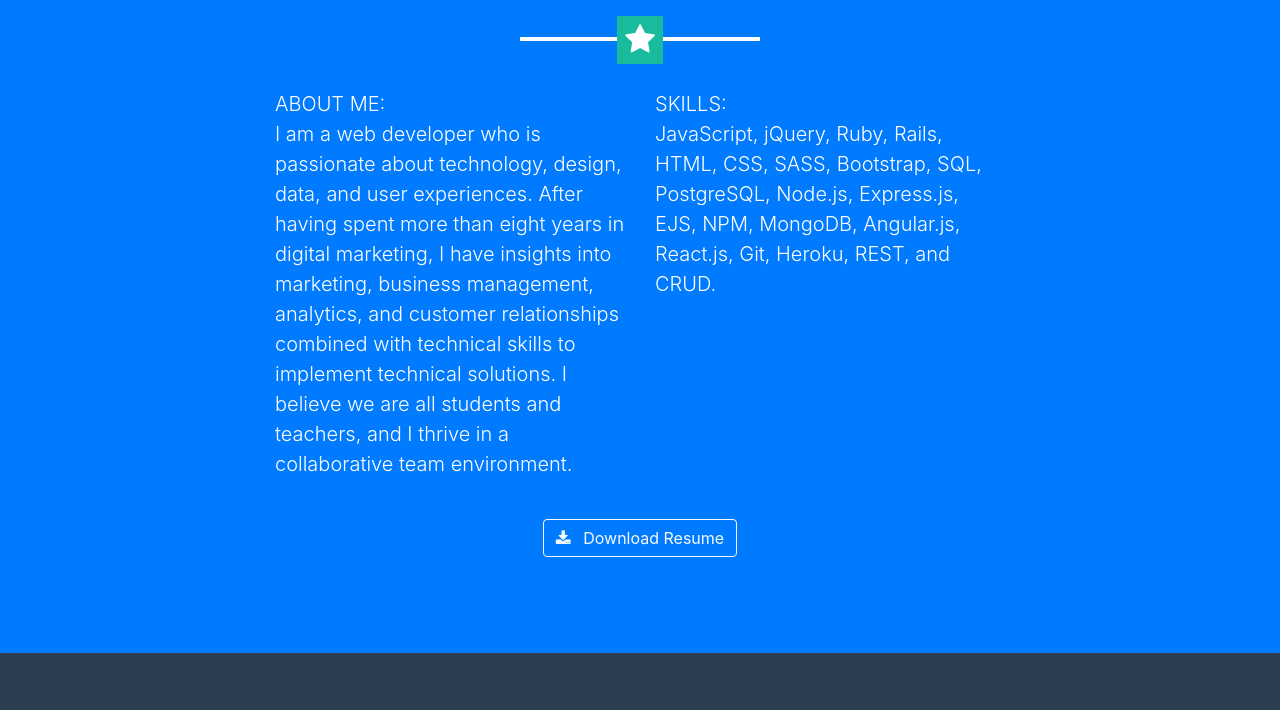
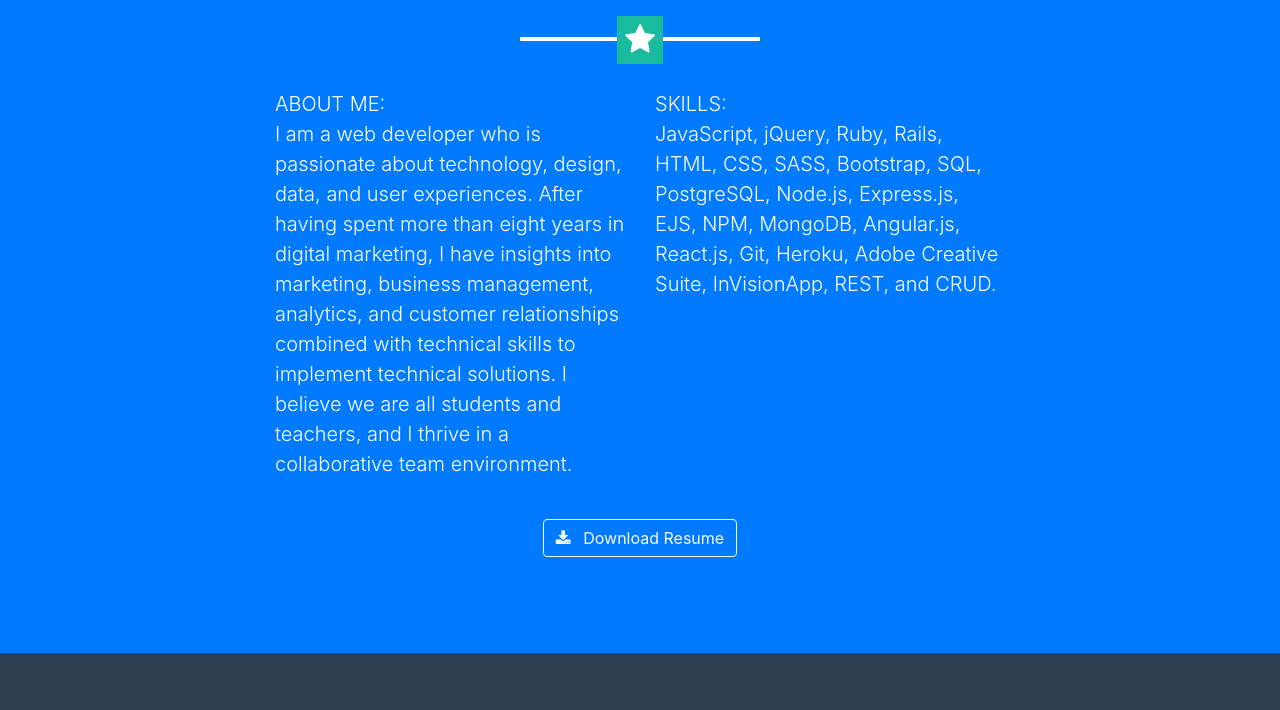
Before and after one commit to draconis79/mandy_tong, a website with bundled scripts: page index.html in a window 1280 px wide. Shown: the part 1502-2212 px from the top of the page. Built offline with nearby package versions, Linux system fonts and the light colour scheme; files whose address does not match are found by name.

Commit message:
Updated skills

```diff
--- a/index.html
+++ b/index.html
@@ -152,7 +152,7 @@
           <div class="col-lg-4 mr-auto">
             <p class="lead">SKILLS:
               <br />
-              JavaScript, jQuery, Ruby, Rails, HTML, CSS, SASS, Bootstrap, SQL, PostgreSQL, Node.js, Express.js, EJS, NPM, MongoDB, Angular.js, React.js, Git, Heroku, REST, and CRUD.</p>
+              JavaScript, jQuery, Ruby, Rails, HTML, CSS, SASS, Bootstrap, SQL, PostgreSQL, Node.js, Express.js, EJS, NPM, MongoDB, Angular.js, React.js, Git, Heroku, Adobe Creative Suite, InVisionApp, REST, and CRUD.</p>
           </div>
         </div>
         <div class="text-center mt-4">
```
